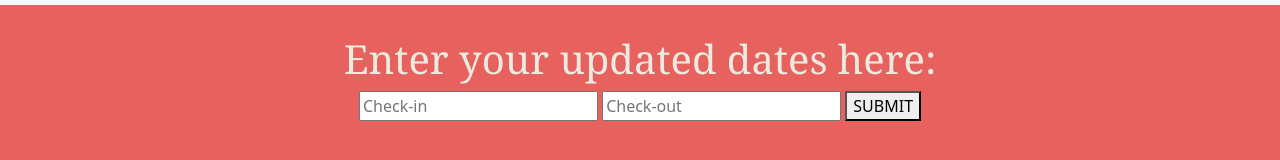
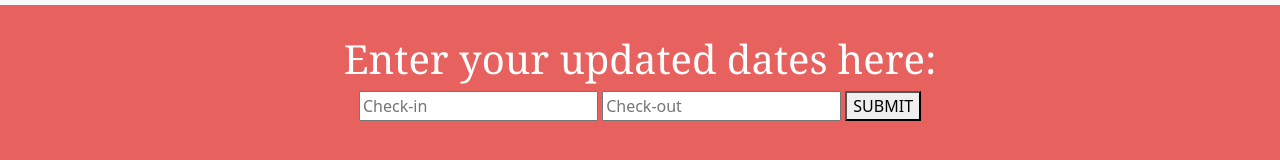
Before and after one commit to jordanh245/Hotel-Project, a website: page client/views.html in a window 1280 px wide. Shown: the part 76-236 px from the top of the page. Drawn offline with nearby package versions, Linux system fonts and the light colour scheme.

Commit message:
Update views.css

```diff
--- a/client/views.css
+++ b/client/views.css
@@ -28,7 +28,7 @@ a {
     font-family: Georgia, 'Times New Roman', Times, serif;
     text-align: center;
     margin-top: 30px;
-    color: #E9EAE0;
+    color: white;
 }
 
 .date-container {
```
